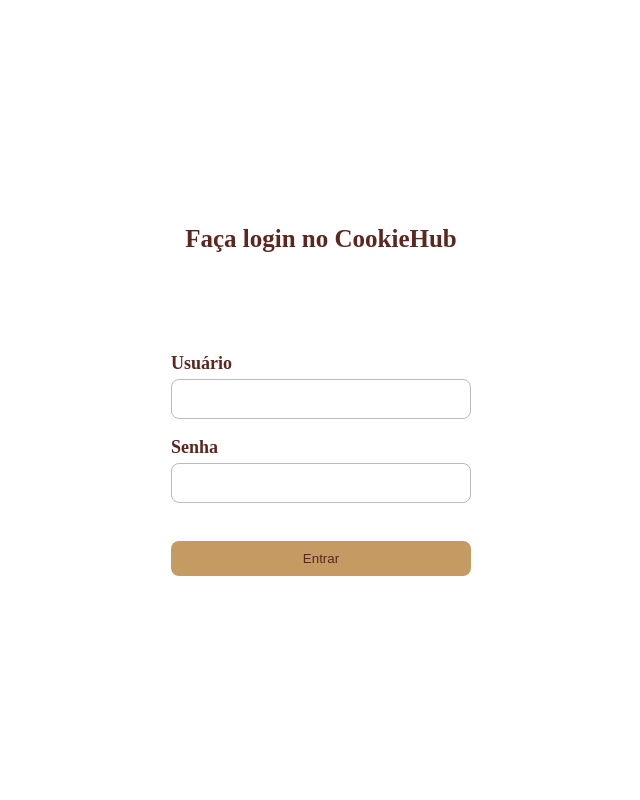
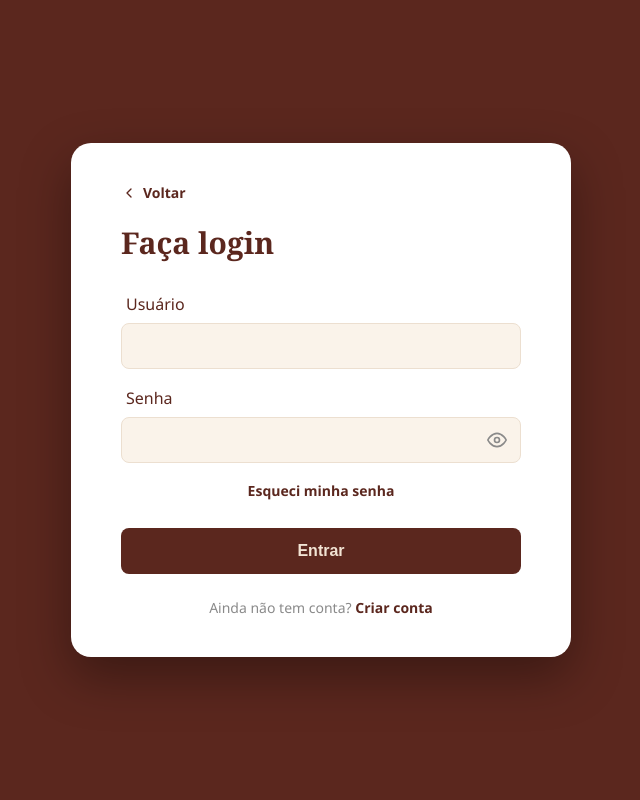
Before and after one commit to joice-2008/CookieHub, a CodeIgniter 4 app: the page made by app/Views/login.php in a window 1280 px wide. Shown: the whole page, without its empty margins (319-959 px from the left). Run offline with PHP 8.4 and a stand-in for CodeIgniter, Linux system fonts and the light colour scheme; the template is opened without the code that fills it, so the values that code supplies are empty; some libraries are stand-ins or nearby versions.

Commit message:
adicionando style do login

```diff
--- a/app/Views/login.php
+++ b/app/Views/login.php
@@ -10,23 +10,59 @@
 </head>
 <body>
     <div class="container">
+        <a href="<?= base_url() ?>" class="voltar">
+            <svg viewBox="0 0 24 24" fill="none" stroke="currentColor" stroke-width="2" stroke-linecap="round" stroke-linejoin="round">
+                <polyline points="15 18 9 12 15 6"></polyline>
+            </svg>
+            Voltar
+        </a>
+
         <div>
-            <p class="titulo">Faça login no CookieHub</p>
+            <p class="titulo">Faça login</p>
         </div>
+
         <form action="<?= site_url('usuario/logar') ?>" method="post">
             <div>
                 <label for="usuario" class="label">Usuário</label>
                 <input type="text" class="campo" id="usuario" name="usuario">
             </div>
+
             <div>
                 <label for="senha" class="label">Senha</label>
+                <div class="campo-senha">
                     <input type="password" class="campo" id="senha" name="senha">
+                    <button type="button" class="toggle-senha" id="toggleSenha" aria-label="Mostrar senha">
+                        <svg viewBox="0 0 24 24" fill="none" stroke="currentColor" stroke-width="2" stroke-linecap="round" stroke-linejoin="round">
+                            <path d="M1 12s4-8 11-8 11 8 11 8-4 8-11 8-11-8-11-8z"></path>
+                            <circle cx="12" cy="12" r="3"></circle>
+                        </svg>
+                    </button>
                 </div>
+            </div>
+
+            <div class="opcoes">
+                <a href="" class="esqueceuSenha">Esqueci minha senha</a>
+            </div>
+
             <div>
                 <input type="submit" value="Entrar" id="botao">
             </div>
         </form>
+
+        <p class="campoNTC">
+            Ainda não tem conta?
+            <a href="<?= base_url('cadastro') ?>" class="criar-conta">Criar conta</a>
+        </p>
     </div>
 
+    <script>
+        const toggleSenha = document.getElementById('toggleSenha');
+        const campoSenha = document.getElementById('senha');
+
+        toggleSenha.addEventListener('click', () => {
+            const tipo = campoSenha.getAttribute('type') === 'password' ? 'text' : 'password';
+            campoSenha.setAttribute('type', tipo);
+        });
+    </script>
 </body>
 </html>
--- a/public/css/login.css
+++ b/public/css/login.css
@@ -1,94 +1,190 @@
 
-*{
+* {
     margin: 0;
     box-sizing: border-box;
     padding: 0;
 }
 
-
-@media (min-width: 500px) {
-
-    body{
+body {
     margin: 0;
+    font-family: 'Segoe UI', Arial, sans-serif;
+    background-color: #5b271e;
     display: flex;
     justify-content: center;
     align-items: center;
-        height: 100vh;
+    min-height: 100vh;
+    padding: 20px;
 }
 
-    .container{
+.container {
     display: flex;
     flex-direction: column;
     justify-content: center;
-        align-items: center;
+    align-items: stretch;
+    background-color: #ffffff;
+    width: 500px;
+    max-width: 100%;
+    padding: 40px 50px;
+    border-radius: 20px;
+    box-shadow: 0 20px 50px rgba(0, 0, 0, 0.35);
 }
 
-    .titulo{
-        text-align: center;
-        margin-bottom: 100px;
-        font-size: 25px;
-        font-weight: 600;
+.voltar {
+    display: flex;
+    align-items: center;
+    gap: 6px;
+    color: #5b271e;
+    font-weight: 700;
+    font-size: 14px;
+    text-decoration: none;
+    margin-bottom: 20px;
+    width: fit-content;
+}
+
+.voltar:hover {
+    text-decoration: underline;
+}
+
+.voltar svg {
+    width: 16px;
+    height: 16px;
+}
+
+.titulo {
+    text-align: left;
+    margin-bottom: 30px;
+    font-size: 30px;
+    font-weight: 700;
+    font-family: Georgia, 'Times New Roman', serif;
     color: #5b271e;
 }
 
-    form{
+form {
     display: flex;
     flex-direction: column;
     gap: 18px;
 }
 
-    .campo{
+form > div {
     display: flex;
     flex-direction: column;
-        width: 300px;
-        height: 40px;
-        border-radius: 8px;
-        border: solid 1px rgb(187, 187, 187);
-        margin-top: 5px;
-
-    }
-    label{
-        font-size: 18px;
-        font-weight: 600;
-        color: #5b271e;
-
 }
 
-    #botao{
-        width: 300px;
-        padding: 10px;
-        border-radius: 8px;
-        border: none;
-        background-color: #c69b63;
+label {
+    font-size: 16px;
+    font-weight: 500;
     color: #5b271e;
-        margin-top: 20px;
-    }
-    #botao:hover{
-        background-color: #5b271e;
-        color: #ffffff;
-        font-weight: bold;
+    margin-bottom: 8px;
+    margin-left: 5px;
 }
 
-
+.campo {
+    width: 100%;
+    height: 46px;
+    border-radius: 8px;
+    border: solid 1px #ecdfd0;
+    background-color: #faf3ea;
+    padding: 0 14px;
+    font-size: 15px;
+    color: #5b271e;
+    outline: none;
 }
 
-@media (min-width: 1200px) {
-
-    body{
-        margin: 0;
-        background-color: #ffffff;
-        display: flex;
-        justify-content: center;
-        align-items: center;
-        height: 100vh;
+.campo::placeholder {
+    color: #b8a998;
 }
 
-    .container{
+.campo:focus {
+    border: solid 1px #c69b63;
+}
+
+.campo-senha {
+    position: relative;
     display: flex;
-        flex-direction: column;
-        justify-content: center;
     align-items: center;
 }
 
+.campo-senha .campo {
+    padding-right: 44px;
+}
 
+.toggle-senha {
+    position: absolute;
+    right: 14px;
+    background: none;
+    border: none;
+    cursor: pointer;
+    color: #8a8a8a;
+    display: flex;
+    align-items: center;
+    padding: 0;
 }
+
+.toggle-senha svg {
+    width: 20px;
+    height: 20px;
+}
+
+.opcoes {
+    display: flex;
+    align-items: center;
+    justify-content: space-between;
+    font-size: 14px;
+}
+
+.esqueceuSenha {
+    color: #5b271e;
+    font-weight: 600;
+    text-decoration: none;
+}
+
+.esqueceuSenha:hover {
+    text-decoration: underline;
+}
+
+#botao {
+    width: 100%;
+    padding: 14px;
+    border-radius: 8px;
+    border: none;
+    background-color: #5b271e;
+    color: #f2e4d4;
+    margin-top: 10px;
+    font-size: 16px;
+    font-weight: 700;
+    cursor: pointer;
+    transition: background-color 0.2s ease, color 0.2s ease;
+}
+
+#botao:hover {
+    background-color: #43140c;
+    color: #ffffff;
+}
+
+.campoNTC {
+    text-align: center;
+    margin-top: 24px;
+    font-size: 14px;
+    color: #8a8a8a;
+}
+
+.criar-conta {
+    color: #5b271e;
+    font-weight: 700;
+    text-decoration: none;
+}
+
+.criar-conta:hover {
+    text-decoration: underline;
+}
+
+@media (max-width: 499px) {
+    .container {
+        padding: 30px 24px;
+        border-radius: 16px;
+    }
+
+    .titulo {
+        font-size: 24px;
+    }
+}
```
Also changed, not shown: public/css/index.css (+15 -8 lines). Lines whose indentation alone changed are shown as unchanged.
